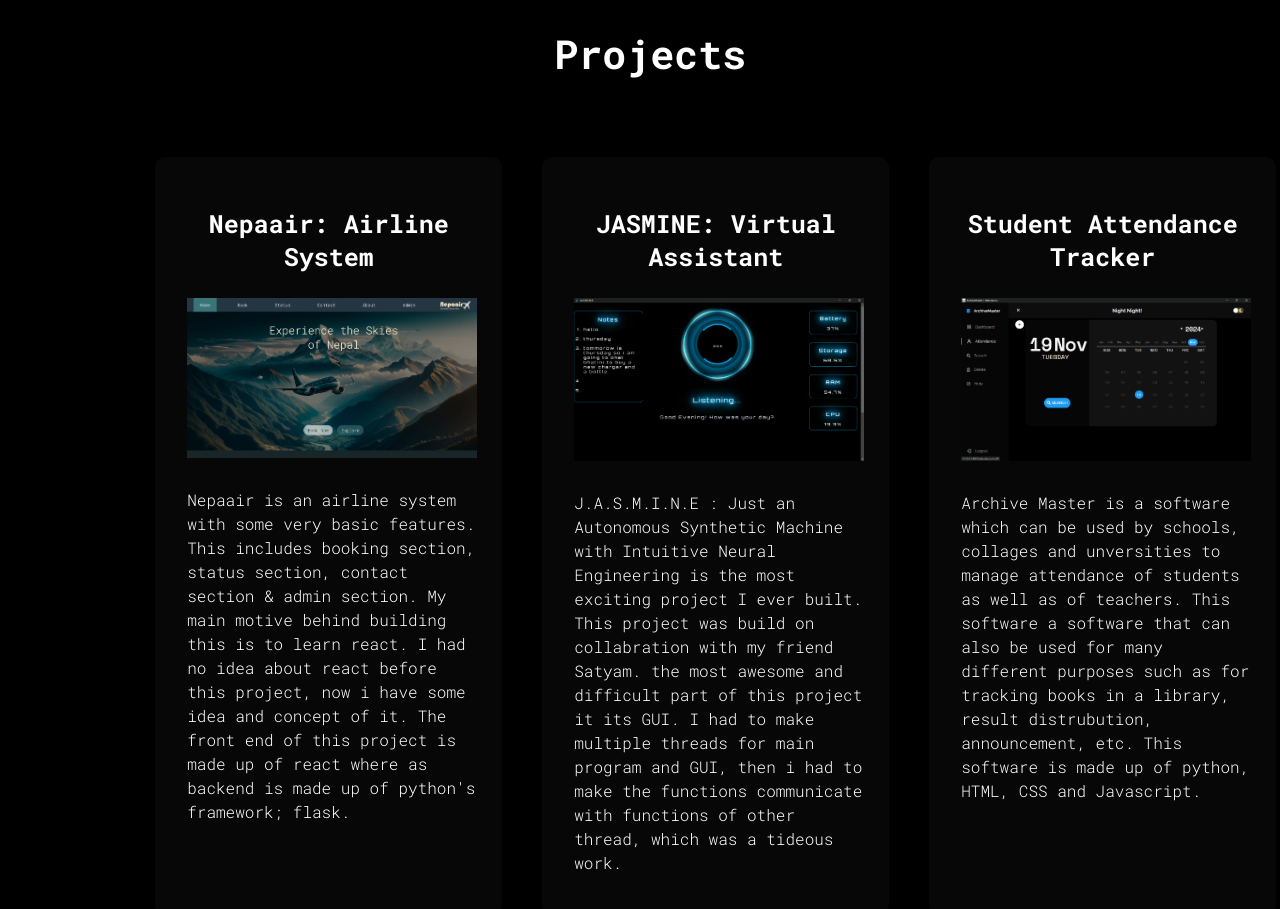
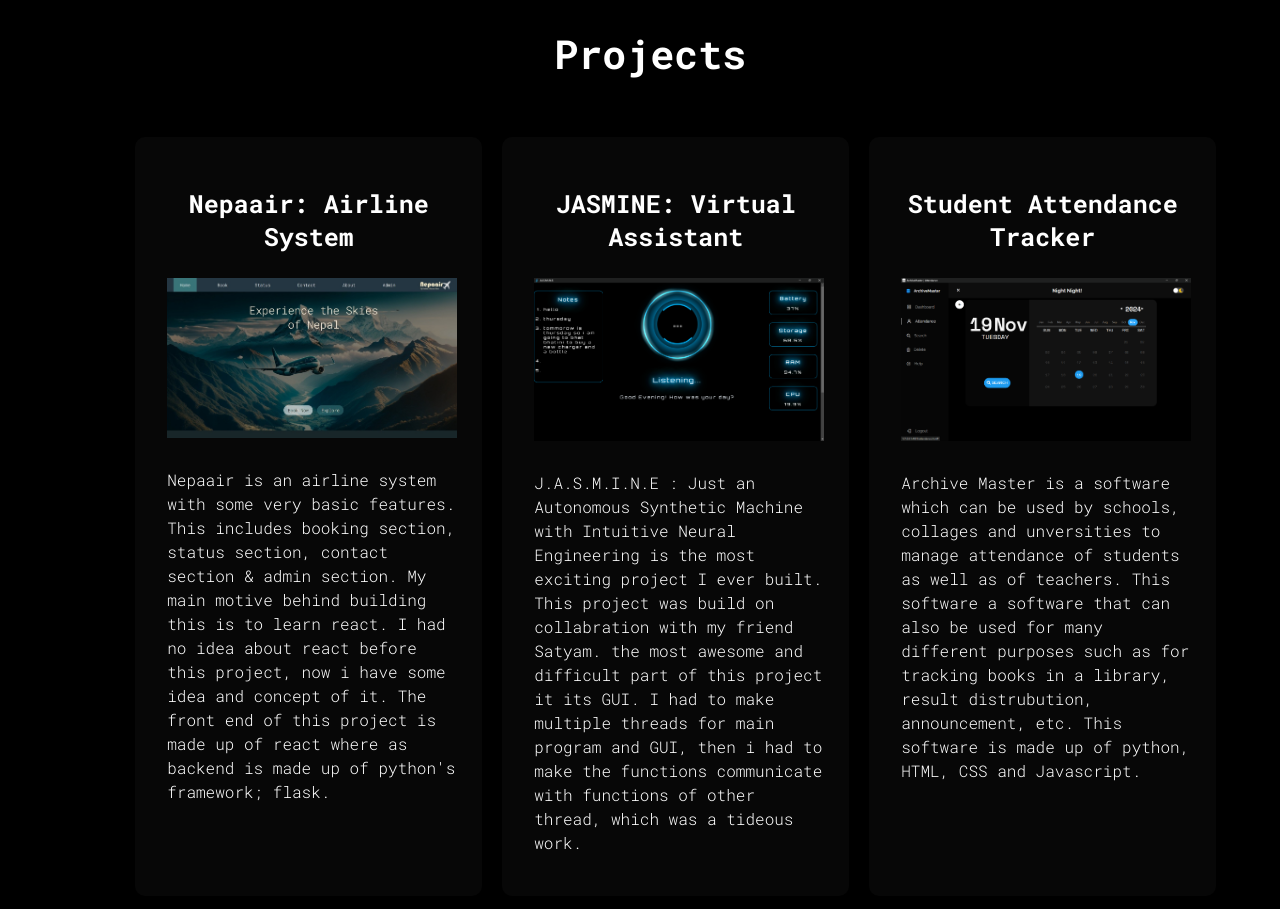
Before and after one commit to suvanjanprasai/suvanjanprasai.github.io, a plain HTML site: page index.html in a window 1280 px wide. Shown: the part 1440-2349 px from the top of the page. Drawn offline with Linux system fonts and the light colour scheme.

Commit message:
Update style.css

```diff
--- a/style.css
+++ b/style.css
@@ -233,7 +233,7 @@ html {
     width: 300px;
     padding: 25px;
     border-radius: 10px;
-    margin: 20px;
+    margin-right: 20px;
 }
 
 
```
